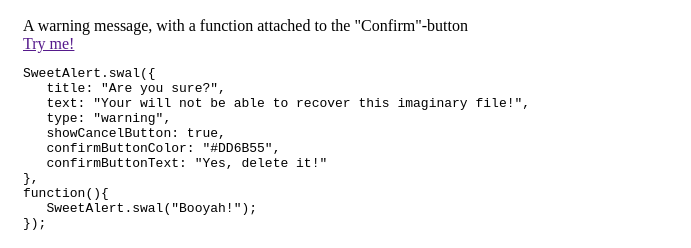
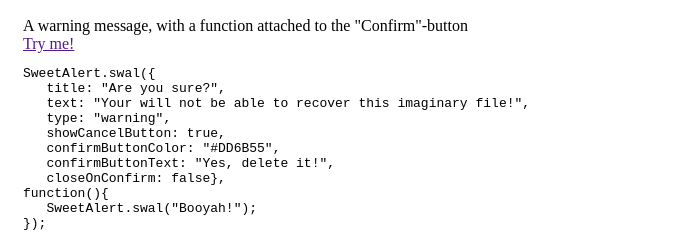
Before and after one commit to oitozero/ngSweetAlert, a website: page pages/home/home.html in a window 1280 px wide. Shown: the part 402-650 px from the top of the page, without its empty margins (0-691 px from the left). Drawn offline with Linux system fonts and the light colour scheme.

Commit message:
updating example

```diff
--- a/pages/home/home.html
+++ b/pages/home/home.html
@@ -82,7 +82,7 @@
     			<a href class="btn btn-primary" ng-click="demo4();">Try me!</a>
     		</div>
     		<div class="col-md-6">
-    			<pre>SweetAlert.swal({<br>&nbsp;&nbsp;&nbsp;title: "Are you sure?",<br>&nbsp;&nbsp;&nbsp;text: "Your will not be able to recover this imaginary file!",<br>&nbsp;&nbsp;&nbsp;type: "warning",<br>&nbsp;&nbsp;&nbsp;showCancelButton: true,<br>&nbsp;&nbsp;&nbsp;confirmButtonColor: "#DD6B55",<br>&nbsp;&nbsp;&nbsp;confirmButtonText: "Yes, delete it!"<br>}, <br>function(){ <br>&nbsp;&nbsp;&nbsp;SweetAlert.swal("Booyah!");<br>});</pre>
+    			<pre>SweetAlert.swal({<br>&nbsp;&nbsp;&nbsp;title: "Are you sure?",<br>&nbsp;&nbsp;&nbsp;text: "Your will not be able to recover this imaginary file!",<br>&nbsp;&nbsp;&nbsp;type: "warning",<br>&nbsp;&nbsp;&nbsp;showCancelButton: true,<br>&nbsp;&nbsp;&nbsp;confirmButtonColor: "#DD6B55",<br>&nbsp;&nbsp;&nbsp;confirmButtonText: "Yes, delete it!",<br>&nbsp;&nbsp;&nbsp;closeOnConfirm: false}, <br>function(){ <br>&nbsp;&nbsp;&nbsp;SweetAlert.swal("Booyah!");<br>});</pre>
     		</div>
     	</div>
 
```
